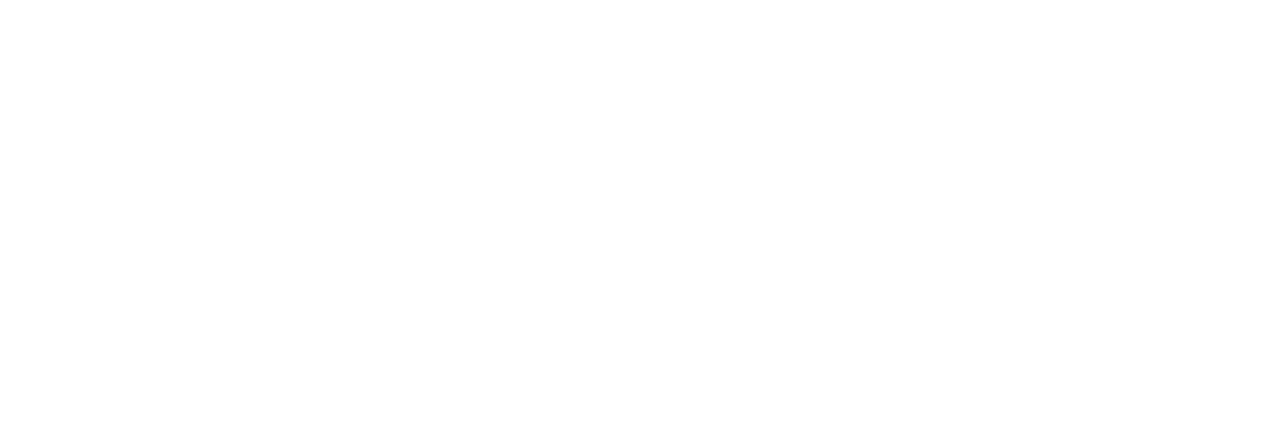
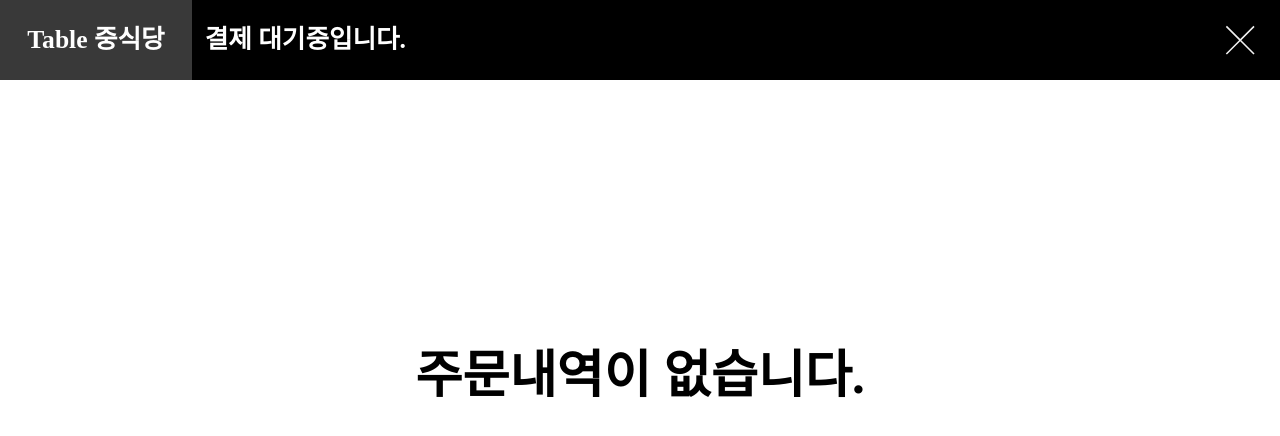
Before and after one commit to Blank-Check-Capstone/frontend, a React (Create React App) app: page /log in a window 1280 px wide. Before the commit this address had no page. Shown: the top 436 px of the page. Built offline with nearby package versions, Linux system fonts and the light colour scheme; a web font is replaced by a local one.

Commit message:
주문하기 model on off

```diff
--- a/src/App.js
+++ b/src/App.js
@@ -3,19 +3,19 @@
 import "./App.css";
 import NoticeBoard from "./pages/NoticeBoard";
 import OrderBoard from "./pages/OrderBoard";
-import OrderLog from "./components/OrderBoard/OrderLog";
 import Chatting from "./components/OrderBoard/Chatting";
 import ChatSelection from "./components/OrderBoard/ChatSelection";
+import OrderLog from "./components/OrderBoard/OrderLog";
 
 const App = () => {
   return (
     <BrowserRouter>
       <Routes>
         <Route path="/alert" element={<NoticeBoard />} />
-        <Route path="/log " element={<OrderLog />} />
-        <Route path="/" element={<OrderBoard />} />
+        <Route path="/log" element={<OrderLog />} />
         <Route path="/chatting" element={<Chatting />} />
         <Route path="/chatSelection" element={<ChatSelection />} />
+        <Route path="/" element={<OrderBoard />} />
       </Routes>
     </BrowserRouter>
   );
--- a/src/components/OrderBoard/Footer.jsx
+++ b/src/components/OrderBoard/Footer.jsx
@@ -1,7 +1,7 @@
 import { Link } from "react-router-dom";
 import gifts_image from "../../assets/images/gifts_image.png";
 
-const Footer = () => {
+const Footer = ({ openShoppingModal }) => {
   return (
     <div className="fixed w-[85vw] bottom-0 left-[15vw] flex h-[8vw] border-t-2 border-t-[#F1F1F1] bg-white items-center justify-between px-[1vw]">
       <div className="w-[15vw] h-[75%] border-[0.2vw] border-[#DBDBDB] bg-white rounded-lg flex items-center justify-center gap-[1vw]">
@@ -30,7 +30,10 @@
           </div>
         </Link>
 
-        <div className="w-[15vw] h-[75%] bg-[#27CACA] rounded-lg flex items-center justify-center gap-[1vw]">
+        <div
+          className="w-[15vw] h-[75%] bg-[#27CACA] rounded-lg flex items-center justify-center gap-[1vw]"
+          onClick={openShoppingModal}
+        >
           <div className="text-white text-[2.3vw] font-semibold">주문하기</div>
           <div className="w-[2.5vw] h-[2.5vw] bg-white rounded-full flex items-center justify-center text-[#27CACA]">
             0
--- a/src/components/OrderBoard/Main.jsx
+++ b/src/components/OrderBoard/Main.jsx
@@ -2,12 +2,12 @@
 import Footer from "./Footer";
 import Header from "./Header";
 
-const Main = () => {
+const Main = ({ openShoppingModal }) => {
   return (
     <div className="pl-[15vw] w-full h-full overflow-auto">
       <Header />
       <Center />
-      <Footer />
+      <Footer openShoppingModal={openShoppingModal} />
     </div>
   );
 };
--- a/src/components/OrderBoard/Modal/Shopping.jsx
+++ b/src/components/OrderBoard/Modal/Shopping.jsx
@@ -3,7 +3,7 @@
 import PlusIcon from "../../PlusIcon";
 import CheckIcon from "../../CheckIcon";
 
-const Shopping = () => {
+const Shopping = ({ closeShoppingModal }) => {
   return (
     <div className="w-full h-full fixed z-10">
       <div className="w-[45vw] h-full bg-white absolute top-0 right-0 z-[2]">
@@ -17,7 +17,10 @@
             <div className="w-[90%] h-[70%] bg-[#D9D9D9] text-[#929292] rounded-3xl font-light leading-[3vw] text-center px-3 hover: cursor-pointer">
               장바구니 비우기
             </div>
-            <div className="hover: cursor-pointer w-[4vw] h-[4vw] flex mr-[10px]">
+            <div
+              className="hover: cursor-pointer w-[4vw] h-[4vw] flex mr-[10px]"
+              onClick={closeShoppingModal}
+            >
               <CancelIcon />
             </div>
           </div>
--- a/src/components/OrderBoard/OrderLog.jsx
+++ b/src/components/OrderBoard/OrderLog.jsx
@@ -10,14 +10,14 @@
   return (
     <div className="w-full h-screen">
       <div className="flex w-full h-[10%] bg-black text-white">
-        <div className="w-[15%] h-full bg-[#393939] text-3xl font-bold flex items-center justify-center">
+        <div className="w-[15%] h-full bg-[#393939] text-[2vw] font-bold flex items-center justify-center">
           Table 중식당
         </div>
-        <div className="w-[85%] h-full flex items-center justify-between px-5">
-          <div className=" text-2xl font-bold">결제 대기중입니다.</div>
+        <div className="w-[85%] h-full flex items-center justify-between px-[1vw]">
+          <div className="text-[2vw] font-bold">결제 대기중입니다.</div>
           <div onClick={pageBack}>
             <svg
-              className="w-[3vw] h-[3vw] fill-[#F1F1F1] mx-2"
+              className="w-[3vw] h-[3vw] fill-[#F1F1F1] mx-2 cursor-pointer"
               xmlns="http://www.w3.org/2000/svg"
               viewBox="0 0 50 50"
               width="50px"
@@ -29,7 +29,7 @@
         </div>
       </div>
       <div className="flex w-full h-[90%] items-center justify-center">
-        <div className="text-black text-5xl mb-[10%] font-bold">
+        <div className="text-black text-[4vw] mb-[10%] font-bold">
           주문내역이 없습니다.
         </div>
       </div>
--- a/src/pages/OrderBoard.jsx
+++ b/src/pages/OrderBoard.jsx
@@ -14,6 +14,7 @@
 
 const OrderBoard = () => {
   const [isOpenCallModal, setIsOpenCallModal] = useState(false);
+  const [isOpenShoppingModal, setIsOpenShoppingModal] = useState(false);
 
   const openCallModal = () => {
     setIsOpenCallModal(true);
@@ -23,10 +24,20 @@
     setIsOpenCallModal(false);
   };
 
+  const openShoppingModal = () => {
+    setIsOpenShoppingModal(true);
+  };
+
+  const closeShoppingModal = () => {
+    setIsOpenShoppingModal(false);
+  };
+
   return (
     <div className="flex w-full h-screen">
       {isOpenCallModal && <Call closeCallModal={closeCallModal} />}
-      <Shopping />
+      {isOpenShoppingModal && (
+        <Shopping closeShoppingModal={closeShoppingModal} />
+      )}
       <div className="fixed flex flex-col top-0 w-[15vw] h-full bg-[#222222] z-0">
         <div className="w-[100%] h-[20vw] bg-[#000] flex flex-col gap-[1.2vw] items-center justify-center">
           <div className="w-[9.5vw] h-[9.5vw] max-w-40 max-h-40 rounded-[30%] bg-white"></div>
@@ -58,7 +69,7 @@
           </div>
         </div>
       </div>
-      <Main />
+      <Main openShoppingModal={openShoppingModal} />
     </div>
   );
 };
```
